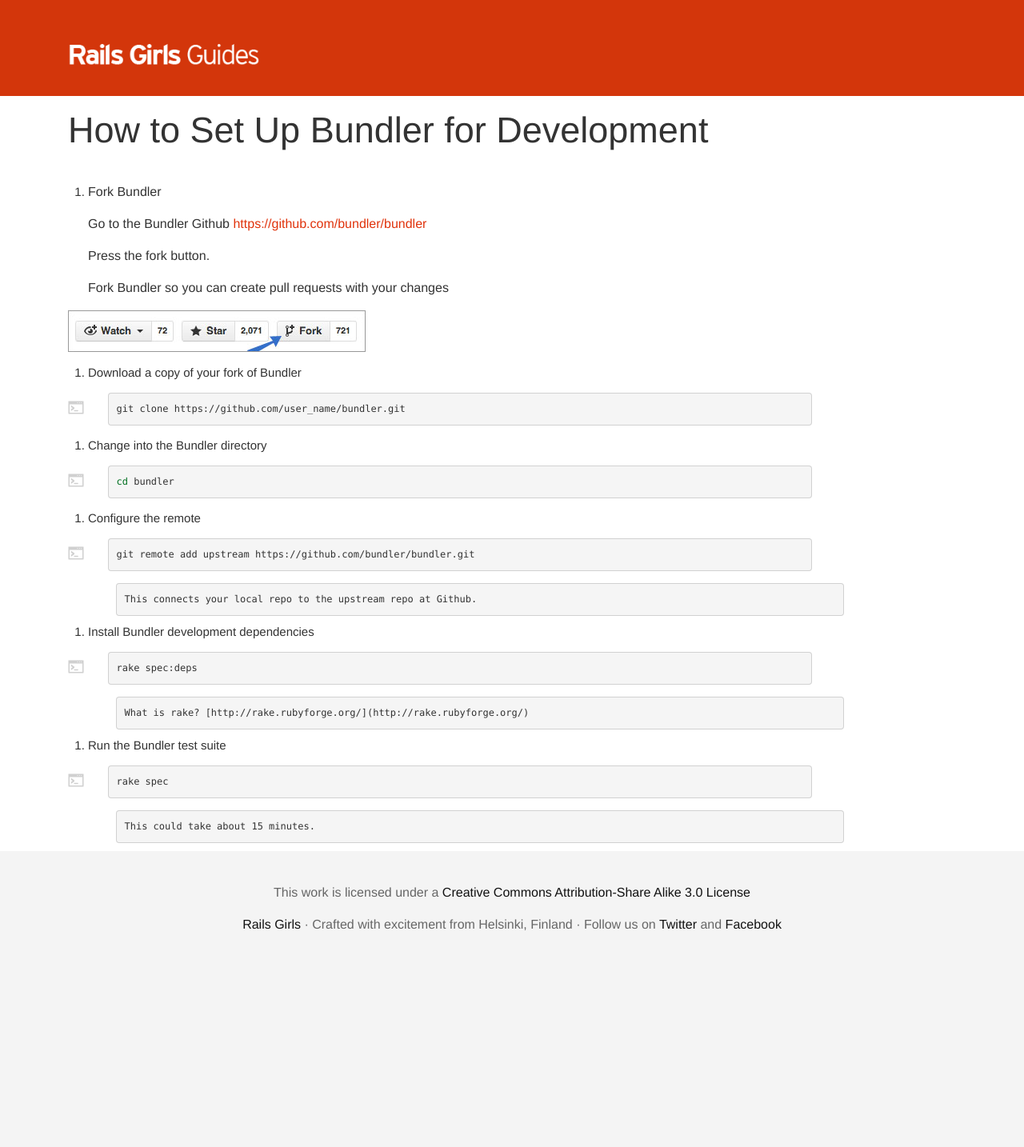
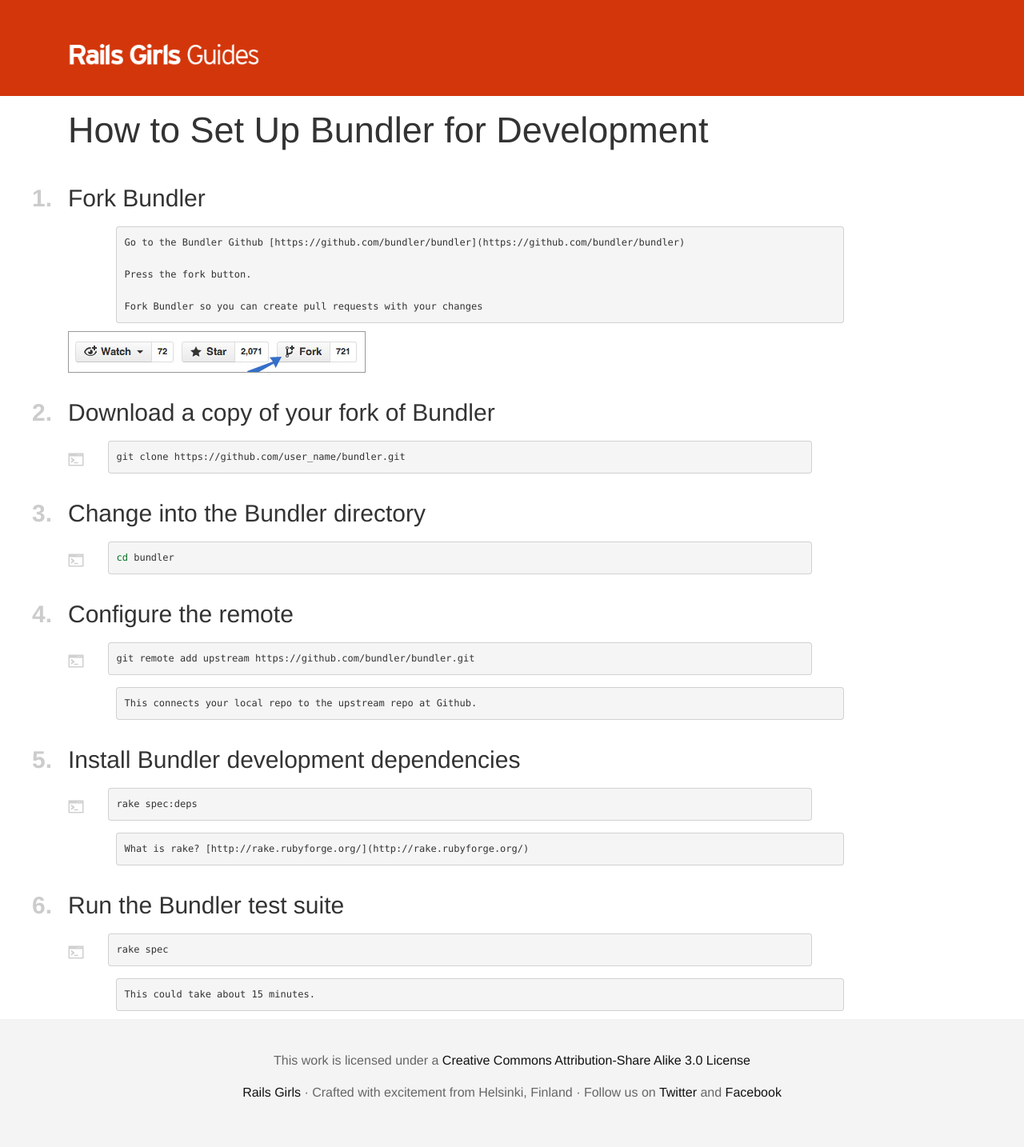
Before and after one commit to railsgirls/guides.railsgirls.com, a Jekyll site: the page built from _posts/2013-07-23-bundlerfordevelopment.markdown, in a window 1280 px wide. Shown: the whole page at 80% size. Built offline with Jekyll 4.4.1, drawn with Linux system fonts in a browser that asks for light colours; nearby versions of some CDN libraries; before the commit the page ends 1224 px from its top, so only the background shows below that.

```diff
--- a/_posts/2013-07-23-bundlerfordevelopment.markdown
+++ b/_posts/2013-07-23-bundlerfordevelopment.markdown
@@ -6,7 +6,7 @@ permalink: bundlerfordevelopment
 
 # How to Set Up Bundler for Development
 
-1. Fork Bundler
+## *1.*Fork Bundler
 
     Go to the Bundler Github [https://github.com/bundler/bundler](https://github.com/bundler/bundler)
 
@@ -19,19 +19,19 @@ permalink: bundlerfordevelopment
 <br />
 </p>
 
-2. Download a copy of your fork of Bundler
+## *2.*Download a copy of your fork of Bundler
 
 {% highlight sh %}
 git clone https://github.com/user_name/bundler.git
 {% endhighlight %}
 
-3. Change into the Bundler directory
+## *3.*Change into the Bundler directory
 
 {% highlight sh %}
 cd bundler
 {% endhighlight %}
 
-4. Configure the remote
+## *4.*Configure the remote
 
 {% highlight sh %}
 git remote add upstream https://github.com/bundler/bundler.git
@@ -40,7 +40,7 @@ git remote add upstream https://github.com/bundler/bundler.git
     This connects your local repo to the upstream repo at Github.
 
 
-5. Install Bundler development dependencies
+## *5.*Install Bundler development dependencies
 
 {% highlight sh %}
 rake spec:deps
@@ -48,7 +48,7 @@ rake spec:deps
 
     What is rake? [http://rake.rubyforge.org/](http://rake.rubyforge.org/)
 
-6. Run the Bundler test suite
+## *6.*Run the Bundler test suite
 
 {% highlight sh %}
 rake spec
```
Also changed, not shown: _posts/2014-01-05-design-using-html-and-css.markdown (+4 -4 lines).
